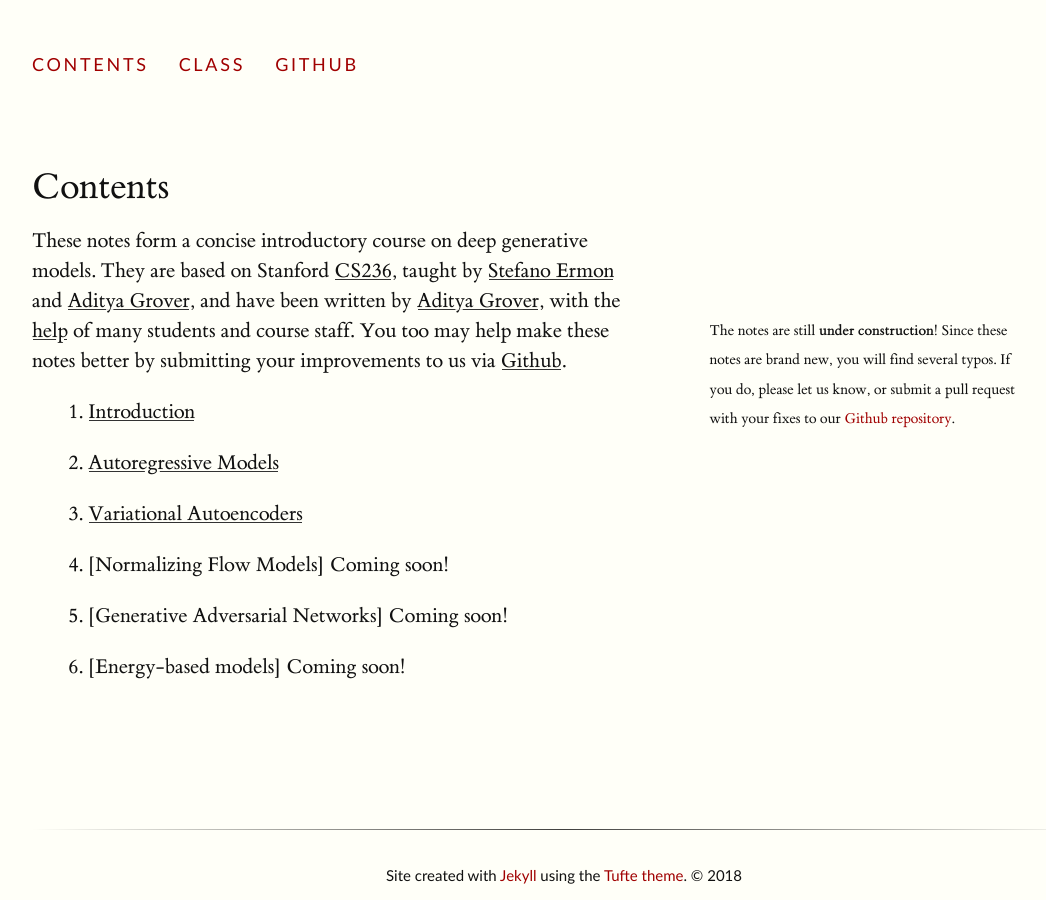
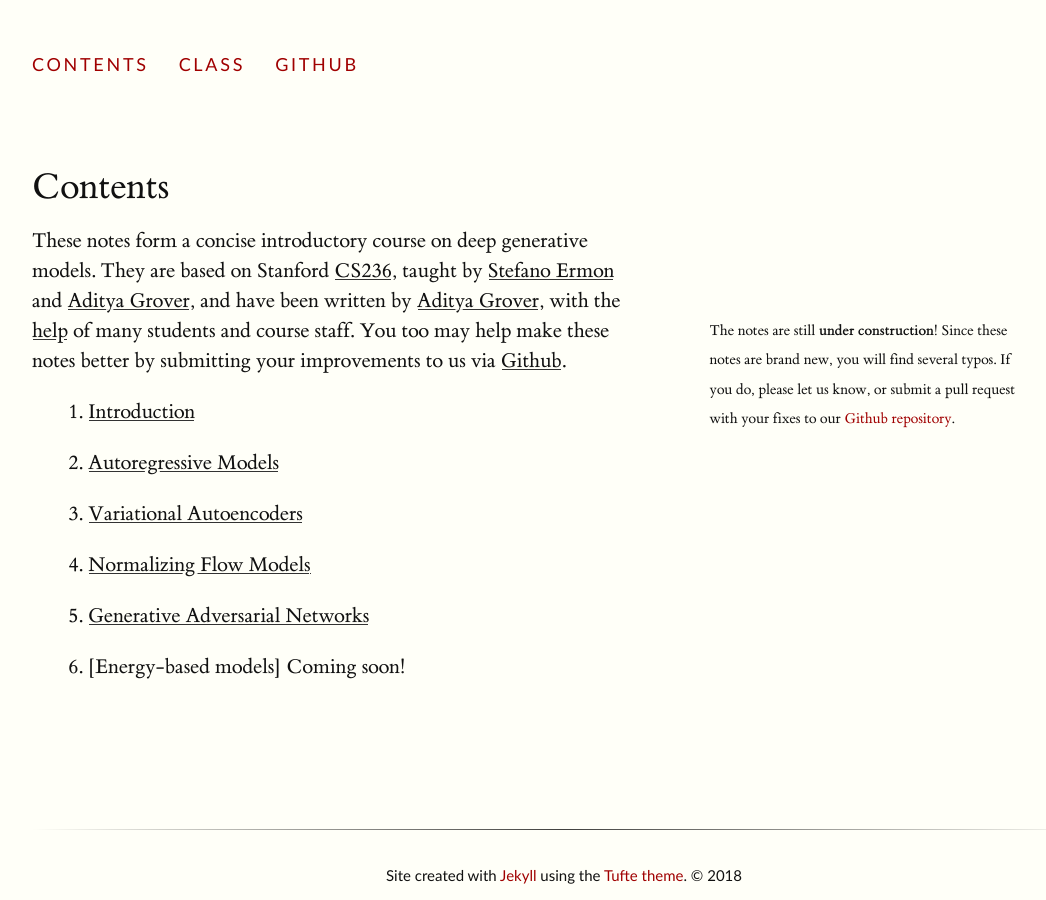
Before and after one commit to deepgenerativemodels/notes, a Jekyll site: the page docs/index.html, which Jekyll copies as it is, in a window 1280 px wide. Shown: the whole page, without its empty margins (128-1174 px from the left). Built offline with Jekyll 4.4.1, drawn with Linux system fonts in a browser that asks for light colours.

Commit message:
Added notes

```diff
--- a/docs/index.html
+++ b/docs/index.html
@@ -94,10 +94,10 @@ You too may help make these notes better by submitting your improvements to us v
     <p><a href="vae/">Variational Autoencoders</a> <!-- Coming soon! --></p>
   </li>
   <li>
-    <p>[Normalizing Flow Models] Coming soon!</p>
+    <p><a href="flow/">Normalizing Flow Models</a> <!--Coming soon! --></p>
   </li>
   <li>
-    <p>[Generative Adversarial Networks] Coming soon!</p>
+    <p><a href="gans/">Generative Adversarial Networks</a> <!--Coming soon! --></p>
   </li>
   <li>
     <p>[Energy-based models] Coming soon!</p>
```
